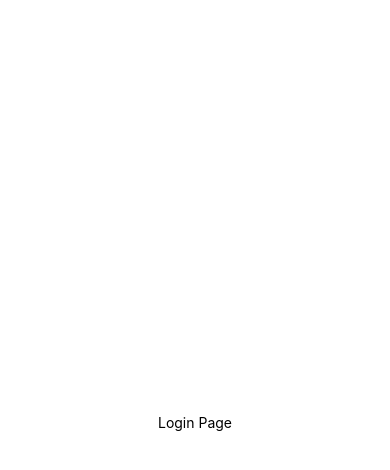
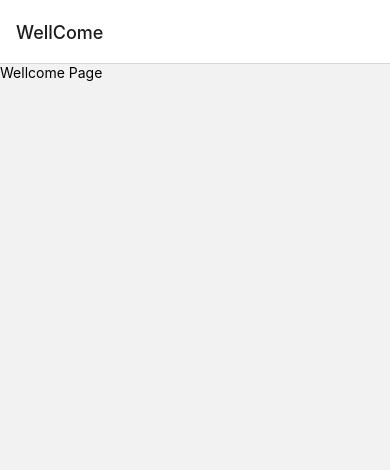
Before and after one commit to hung1306/bk-insignt, a React Native app: screen / in a window 390 px wide. Shown: the top 470 px of the page. Built offline with nearby package versions, Linux system fonts and the light colour scheme.

Commit message:
fix: wip

```diff
--- a/App.js
+++ b/App.js
@@ -1,19 +1,30 @@
 import { StatusBar } from 'expo-status-bar';
 import { StyleSheet, Text, View } from 'react-native';
 import { LoginScreen } from './src/screens/LoginScreen/LoginScreen';
-
+import { NavigationContainer } from '@react-navigation/native';
+import { createStackNavigator } from '@react-navigation/stack';
+import { SignUpScreen } from './src/screens/SignUpScreen/SignUpScreem';
+import { HomeScreen } from './src/screens/QrCodeScreen/QrCodeScreen';
+import { WellcomeScreen } from './src/screens/WellcomeScreen/WellcomeScreen';
+const Stack = createStackNavigator();
 export default function App() {
   return (
-    <View style={styles.container}>
-      <LoginScreen />
-    </View>
+    <NavigationContainer>
+      <Stack.Navigator initialRouteName="Wellcome">
+        <Stack.Screen name="WellCome" component={WellcomeScreen} />
+        <Stack.Screen name="Login" component={LoginScreen} />
+        <Stack.Screen name="SignUp" component={SignUpScreen} />
+        <Stack.Screen name="Home" component={HomeScreen} />
+
+      </Stack.Navigator>
+    </NavigationContainer>
   );
 }
 
 const styles = StyleSheet.create({
   container: {
     flex: 1,
-    backgroundColor: '#fff',
+    backgroundColor: '#fafafa',
     alignItems: 'center',
     justifyContent: 'center',
   },
--- a/src/screens/QrCodeScreen/QrCodeScreen.js
+++ b/src/screens/QrCodeScreen/QrCodeScreen.js
@@ -0,0 +1,8 @@
+import { Text, View } from "react-native"
+export const HomeScreen = () => {
+    return (
+        <View>
+            <Text>Home Page</Text>
+        </View>
+    )
+}
--- a/src/screens/SignUpScreen/SignUpScreem.js
+++ b/src/screens/SignUpScreen/SignUpScreem.js
@@ -0,0 +1,8 @@
+import { Text, View } from "react-native"
+export const SignUpScreen = () => {
+    return (
+        <View>
+            <Text>Sign Up Page</Text>
+        </View>
+    )
+}
```
Also changed, not shown: src/screens/CalendarScreen/CalendarScreen.js (+8 -0 lines), src/screens/MapScreen/MapScreen.js (+8 -0 lines), src/screens/ProfileScreen/ProfileScreen.js (+8 -0 lines), src/components/Loading/Loading.js (added).
